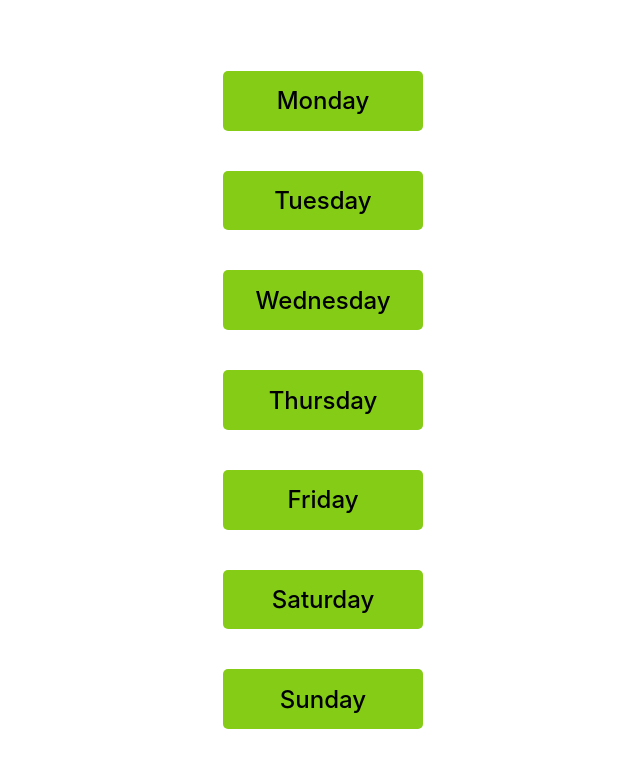
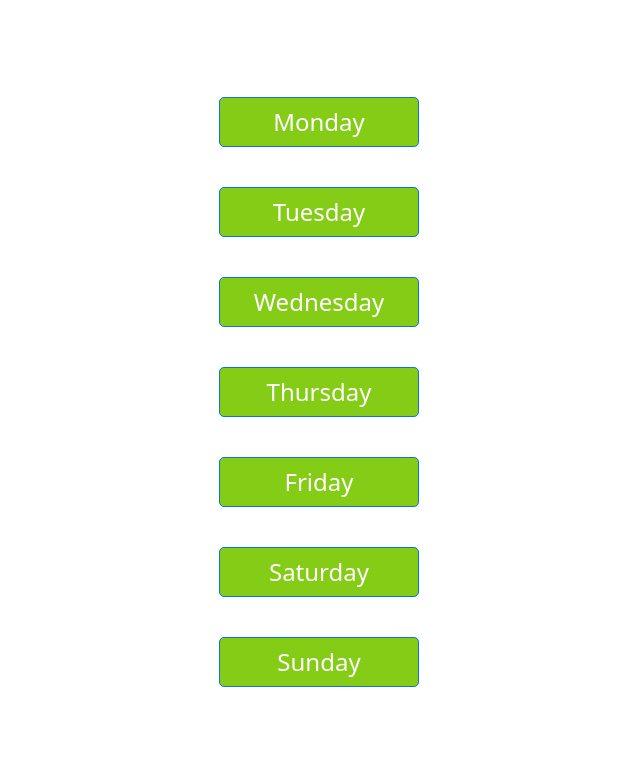
Before and after one commit to Laulajainen/Foodprep, a React (Vite) app in the folder Foodprep.Web/: page / in a window 1280 px wide. Shown: the top 768 px of the page, without its empty margins (327-967 px from the left). Built offline with nearby package versions, Linux system fonts and the light colour scheme.

Commit message:
still working on modals

```diff
--- a/Foodprep.Web/src/components/weeklyDay.jsx
+++ b/Foodprep.Web/src/components/weeklyDay.jsx
@@ -1,10 +1,19 @@
+// import DayModal from "./dayModal";
+import "bootstrap/dist/css/bootstrap.min.css";
+import { useState } from "react";
+
 export default function WeeklyDay() {
+  const [selectedDay, setSelectedDay] = useState(null);
   return (
     <div>
-      <Day />
+      <Day onDayClick={setSelectedDay} />
+      {selectedDay && (
+        <DayModal day={selectedDay} onClose={() => setSelectedDay(null)} />
+      )}
     </div>
   );
 }
+
 const days = [
   "Monday",
   "Tuesday",
@@ -32,18 +41,77 @@ const styles = {
   },
 };
 
-function DayButton({ day }) {
-  return <button style={styles.dayButton}>{day}</button>;
+function DayButton({ day, onClick }) {
+  return (
+    <button
+      type="button"
+      className="btn btn-primary"
+      style={styles.dayButton}
+      // data-bs-toggle="modal"
+      // data-bs-target="#dayModal"
+      onClick={() => onClick(day)}
+    >
+      {day}
+    </button>
+  );
 }
 
-function Day() {
+function Day({ onDayClick }) {
   return (
     <div>
       <ul style={styles.days}>
         {days.map((day) => (
-          <DayButton key={day} day={day} />
+          <DayButton key={day} day={day} onClick={onDayClick} />
         ))}
       </ul>
     </div>
   );
 }
+
+function DayModal({ day, onClose }) {
+  return (
+    <div
+      className="modal show fade"
+      key="dayModals"
+      role="dialog"
+      aria-hidden="true"
+      tabIndex="-1"
+    >
+      <div className="modal-dialog" role="document">
+        <div className="modal-header">
+          <h2 className="modal-title">{day}</h2>
+        </div>
+        <div className="modal-body">
+          Lorem ipsum dolor sit amet consectetur, adipisicing elit. Repellat,
+          architecto nihil quidem atque ratione odio ipsam quam sint. Vero
+          officia numquam porro veniam voluptas esse exercitationem nostrum
+          accusantium alias eveniet! Lorem ipsum dolor sit amet consectetur,
+          adipisicing elit. Repellat, architecto nihil quidem atque ratione odio
+          ipsam quam sint. Vero officia numquam porro veniam voluptas esse
+          exercitationem nostrum accusantium alias eveniet! Lorem ipsum dolor
+          sit amet consectetur, adipisicing elit. Repellat, architecto nihil
+          quidem atque ratione odio ipsam quam sint. Vero officia numquam porro
+          veniam voluptas esse exercitationem nostrum accusantium alias eveniet!
+          Lorem ipsum dolor sit amet consectetur, adipisicing elit. Repellat,
+          architecto nihil quidem atque ratione odio ipsam quam sint. Vero
+          officia numquam porro veniam voluptas esse exercitationem nostrum
+          accusantium alias eveniet!
+        </div>
+        <div className="modal-footer">
+          <button type="button" className="btn btn-primary">
+            Save
+          </button>
+          <button
+            type="button"
+            className="btn btn-secondary"
+            style={{ color: "red" }}
+            // data-bs-dismiss="modal"
+            onClick={onClose}
+          >
+            Discard
+          </button>
+        </div>
+      </div>
+    </div>
+  );
+}
```
Also changed, not shown: Foodprep.Web/src/components/dayModal.jsx (+43 -0 lines), 7 other files (tests, documents, lock files or other folders).
